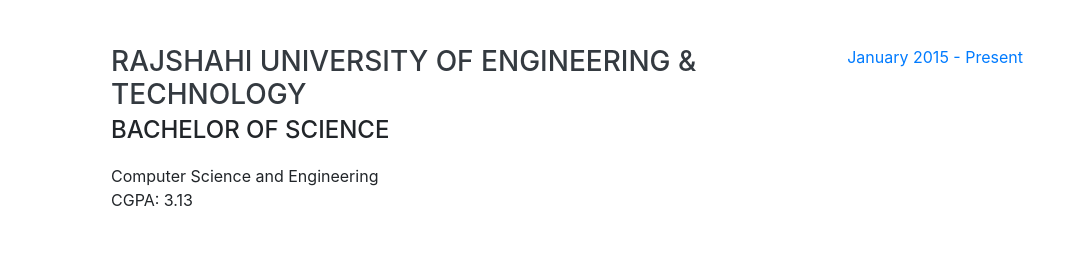
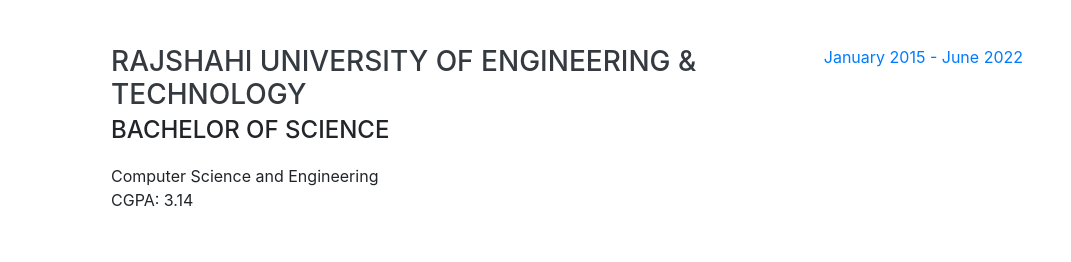
Before and after one commit to SAA33IR/MySite, a website with bundled scripts: page index.html in a window 1280 px wide. Shown: the part 1822-2084 px from the top of the page, without its empty margins (209-1280 px from the left). Built offline with nearby package versions, Linux system fonts and the light colour scheme; a web font is replaced by a local one.

Commit message:
Update index.html

```diff
--- a/index.html
+++ b/index.html
@@ -138,10 +138,10 @@
             <h3 class="mb-0">Rajshahi University of Engineering & Technology</h3>
             <div class="subheading mb-3">Bachelor of Science</div>
             <div>Computer Science and Engineering</div>
-            <p>CGPA: 3.13</p>
+            <p>CGPA: 3.14</p>
           </div>
           <div class="resume-date text-md-right">
-            <span class="text-primary">January 2015 - Present</span>
+            <span class="text-primary">January 2015 - June 2022</span>
           </div>
         </div>
 
```
